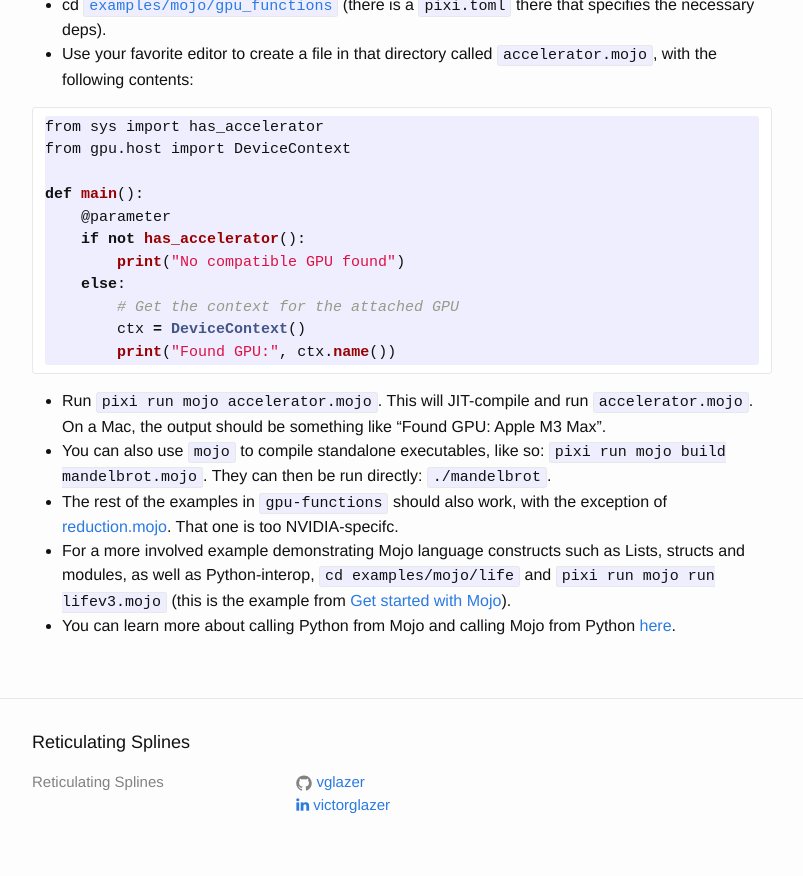
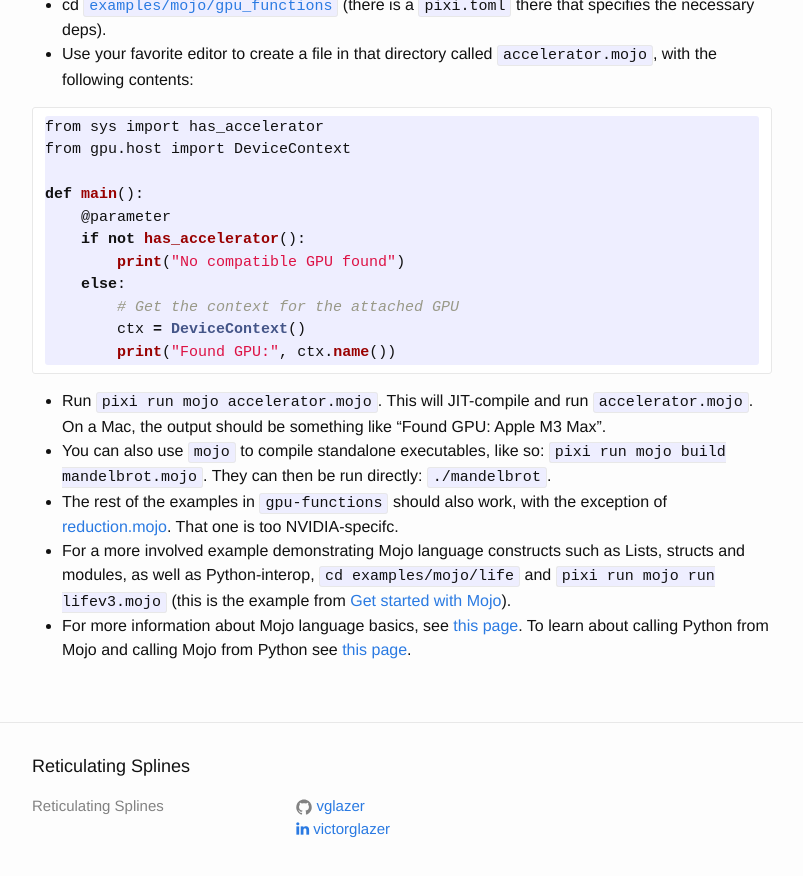
Before and after one commit to vglazer/vglazer.github.io, a Jekyll site: the page built from _posts/2025-11-15-mojo-first-steps.md, in a window 1280 px wide and 900 px high, scrolled down 1229 px. Shown: the top 876 px of the window, without its empty margins (238-1041 px from the left). Built offline with Jekyll 4.4.1, drawn with Linux system fonts in a browser that asks for light colours; nearby versions of some CDN libraries.

Commit message:
Slight rewording

```diff
--- a/_posts/2025-11-15-mojo-first-steps.md
+++ b/_posts/2025-11-15-mojo-first-steps.md
@@ -48,4 +48,4 @@ def main():
 * You can also use `mojo` to compile standalone executables, like so: `pixi run mojo build mandelbrot.mojo`. They can then be run directly: `./mandelbrot`.
 * The rest of the examples in `gpu-functions` should also work, with the exception of [reduction.mojo](https://github.com/modular/modular/blob/main/examples/mojo/gpu-functions/reduction.mojo). That one is too NVIDIA-specifc.
 * For a more involved example demonstrating Mojo language constructs such as Lists, structs and modules, as well as Python-interop, `cd examples/mojo/life` and `pixi run mojo run lifev3.mojo` (this is the example from [Get started with Mojo](https://docs.modular.com/mojo/manual/get-started)).
-* You can learn more about calling Python from Mojo and calling Mojo from Python [here](https://docs.modular.com/mojo/manual/python/).
+* For more information about Mojo language basics, see [this page](https://docs.modular.com/mojo/manual/basics). To learn about calling Python from Mojo and calling Mojo from Python see [this page](https://docs.modular.com/mojo/manual/python/).
```
